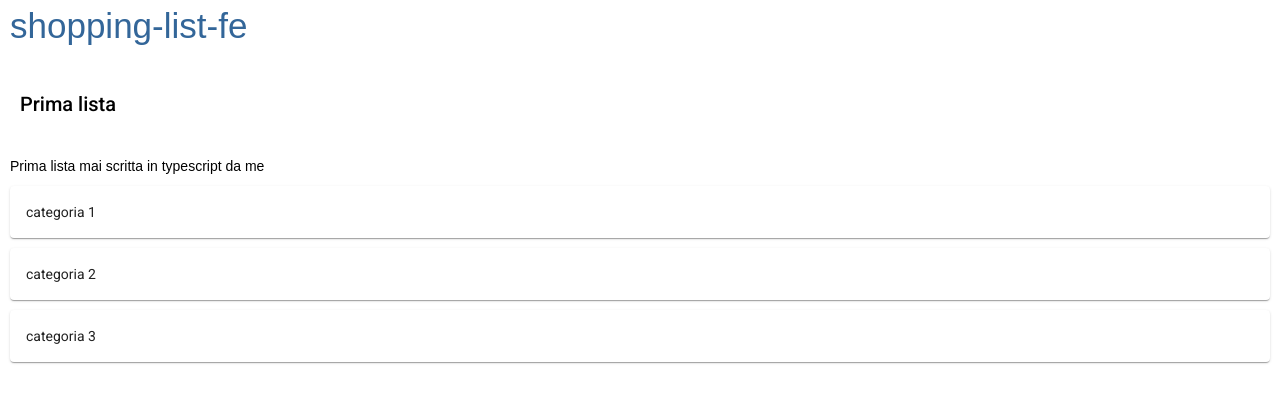
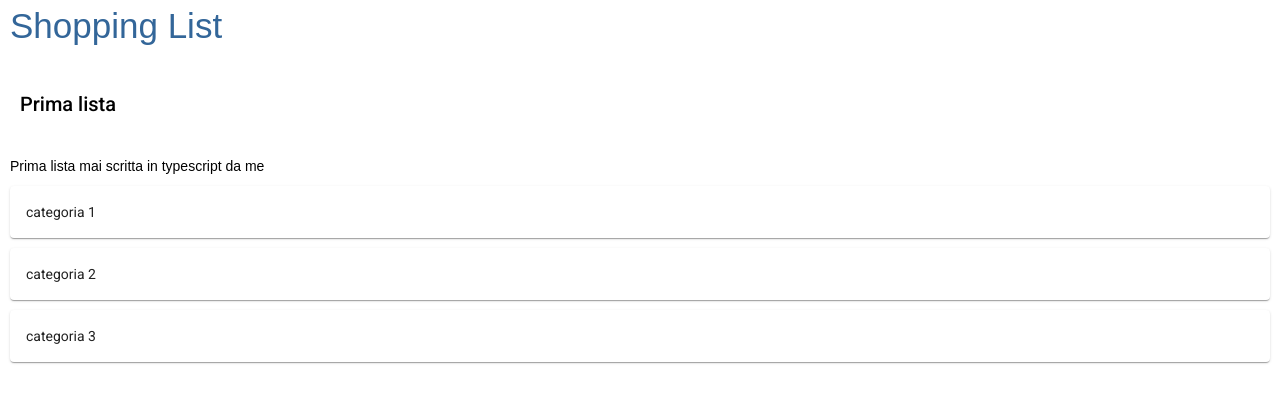
Before and after one commit to a29340/shopping-list-fe, an Angular app: page / in a window 1280 px wide. Shown: the top 402 px of the page. Built offline with nearby package versions, Linux system fonts and the light colour scheme.

Commit message:
started using angular-material components

```diff
--- a/angular.json
+++ b/angular.json
@@ -13,7 +13,7 @@
         "build": {
           "builder": "@angular-devkit/build-angular:browser",
           "options": {
-            "outputPath": "dist/shopping-list-fe",
+            "outputPath": "../shopping-list/src/main/resources/public",
             "index": "src/index.html",
             "main": "src/main.ts",
             "polyfills": "src/polyfills.ts",
--- a/src/app/app.component.html
+++ b/src/app/app.component.html
@@ -1,2 +1,2 @@
-<h1>{{title}}</h1>
+<h1>Shopping List</h1>
 <app-shoppinglist></app-shoppinglist>
```
Also changed, not shown: package.json (line endings or trailing spaces), 1 other file (tests, documents, lock files or other folders).
